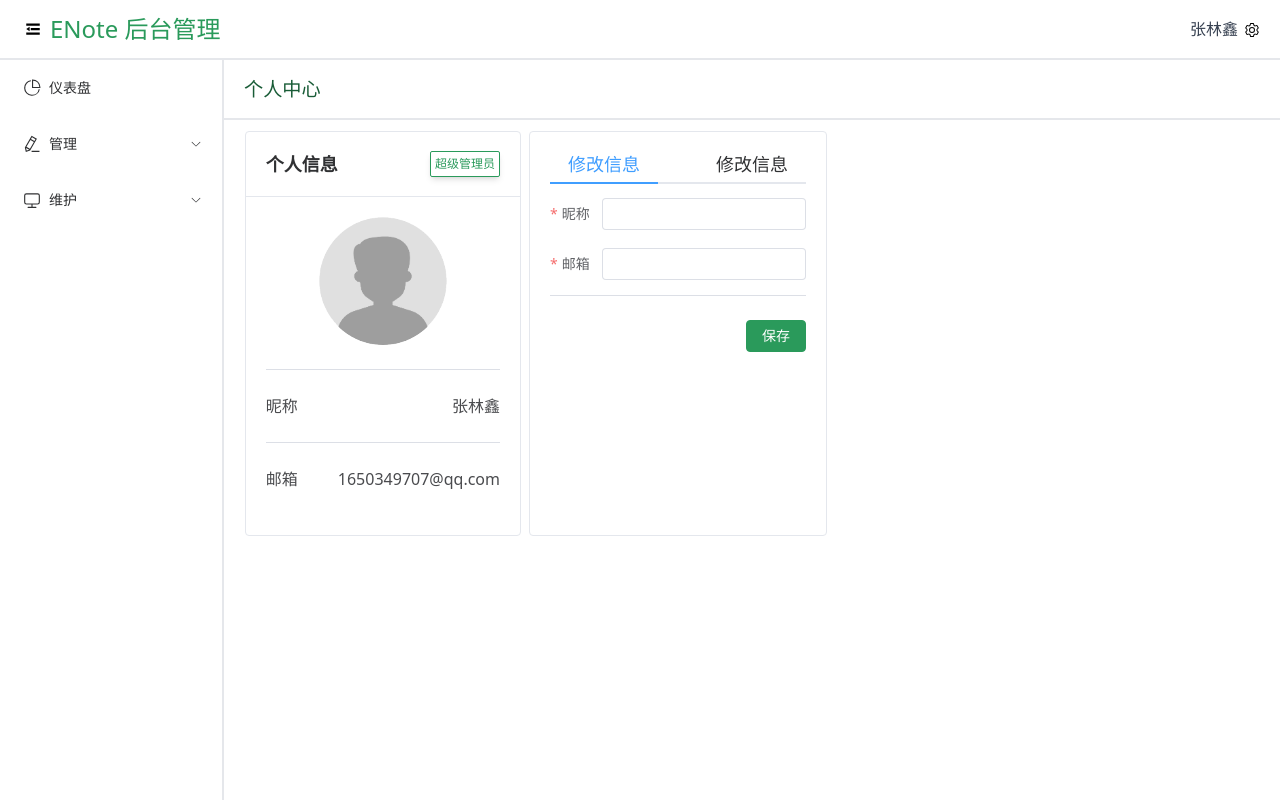
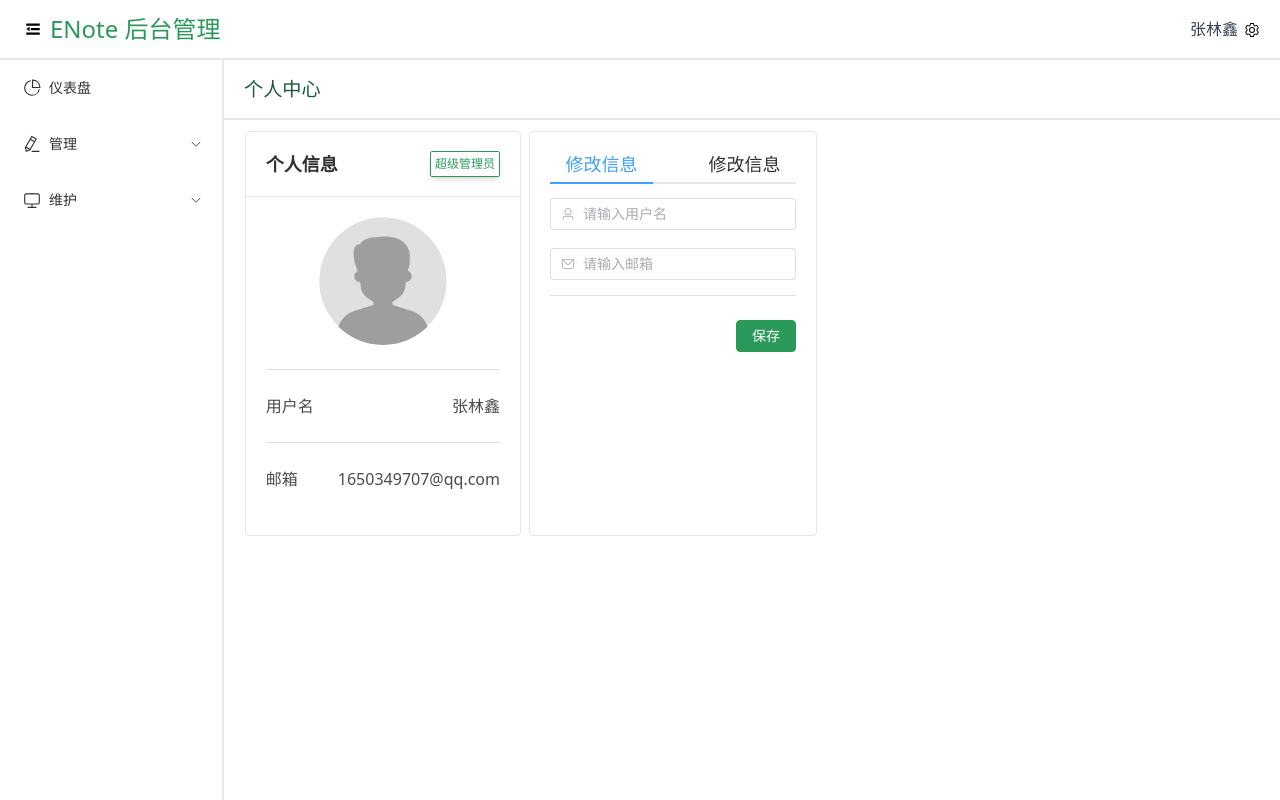
Before and after one commit to linxin4cs/enote-frontend, a Vue app: page /#/admin/userinfo in a window 1280 px wide. Built offline with nearby package versions, Linux system fonts and the light colour scheme.

Commit message:
feat: 调整 后台管理系统-个人中心 和 认证模块 表单样式

```diff
--- a/src/components/Auth/LoginBlock.vue
+++ b/src/components/Auth/LoginBlock.vue
@@ -1,37 +1,35 @@
 <script setup>
-import { Lock, User } from "@element-plus/icons-vue";
-import { reactive } from "vue";
-import { ElMessage } from "element-plus";
+import { Lock, Message, User } from '@element-plus/icons-vue'
+import { reactive } from 'vue'
+import { ElMessage } from 'element-plus'
 
-const props = defineProps(["pageMode"]);
-const pageMode = props.pageMode;
+const props = defineProps(['pageMode'])
+const pageMode = props.pageMode
 
 const form = reactive({
-	username: "",
-	password: "",
-	remember: false,
-});
+	username: '',
+	password: '',
+	remember: false
+})
 
 const login = () => {
 	if (!form.username || !form.password) {
-		ElMessage.warning("请填写用户名和密码！");
+		ElMessage.warning('请填写用户名和密码！')
 	} else {
 		/* empty */
 	}
-};
+}
 </script>
 
 <template>
 	<div>
-		<h2 class="mb-6 text-2xl text-[#2a9a5b]">
-			<RouterLink to="/">ENote</RouterLink> 后台管理
-		</h2>
+		<h2 class="mb-6 text-2xl text-[#2a9a5b]"><RouterLink to="/">ENote</RouterLink> 后台管理</h2>
 		<!--		<div>测试内容</div>-->
 		<div class="w-72 mb-2">
 			<el-input v-model="form.username" type="text" placeholder="邮箱">
 				<template #prefix>
 					<el-icon>
-						<User />
+						<Message />
 					</el-icon>
 				</template>
 			</el-input>
@@ -48,16 +46,11 @@ const login = () => {
 
 		<div class="m-2 w-72 mx-auto flex items-center justify-between">
 			<el-checkbox v-model="form.remember" label="记住我" />
-			<router-link
-				:to="pageMode === 'admin' ? '/admin/auth/forget' : '/auth/forget'"
-				class="flex"
-			>
+			<router-link :to="pageMode === 'admin' ? '/admin/auth/forget' : '/auth/forget'" class="flex">
 				<el-link>忘记密码?</el-link>
 			</router-link>
 		</div>
-		<el-button @click="login" class="w-24" color="#67c23aff" plain>
-			登录
-		</el-button>
+		<el-button @click="login" class="w-24" color="#67c23aff" plain> 登录 </el-button>
 		<div v-if="pageMode === 'user'" class="flex flex-col items-center">
 			<el-divider>
 				<span class="text-xs text-gray-400">没有账号？</span>
--- a/src/components/Auth/RegisterBlock.vue
+++ b/src/components/Auth/RegisterBlock.vue
@@ -1,133 +1,129 @@
 <script setup>
-import { User, Lock, Message, EditPen } from "@element-plus/icons-vue";
-import { reactive, ref } from "vue";
-import { ElMessage } from "element-plus";
+import { Lock, Message, EditPen } from '@element-plus/icons-vue'
+import { reactive, ref } from 'vue'
+import { ElMessage } from 'element-plus'
 
 const form = reactive({
-	username: "",
-	password: "",
-	passwordAgain: "",
-	email: "",
-	code: "",
-});
+	// username: '',
+	password: '',
+	passwordAgain: '',
+	email: '',
+	code: ''
+})
 
 const validateUsername = (rule, value, callback) => {
-	if (value === "") {
-		callback(new Error("请输入用户名"));
+	if (value === '') {
+		callback(new Error('请输入用户名'))
 	} else if (!/^[a-zA-Z0-9\u4e00-\u9fa5]+$/.test(value)) {
-		callback(new Error("用户名只能包中文、英文和数字"));
+		callback(new Error('用户名只能包中文、英文和数字'))
 	} else {
-		callback();
+		callback()
 	}
-};
+}
 
 const ValidatePasswordAgain = (rule, value, callback) => {
-	if (value === "") {
-		callback(new Error("请再次输入密码"));
+	if (value === '') {
+		callback(new Error('请再次输入密码'))
 	} else if (value !== form.password) {
-		callback(new Error("两次输入密码不一致"));
+		callback(new Error('两次输入密码不一致'))
 	} else {
-		callback();
+		callback()
 	}
-};
+}
 
 const rules = {
 	username: [
-		{ validator: validateUsername, trigger: ["blur", "change"] },
+		{ validator: validateUsername, trigger: ['blur', 'change'] },
 		{
 			min: 3,
 			max: 8,
-			message: "长度只能在 3 到 8 之间",
-			trigger: ["blur", "change"],
-		},
+			message: '长度只能在 3 到 8 之间',
+			trigger: ['blur', 'change']
+		}
 	],
 	password: [
-		{ required: true, message: "请输入密码", trigger: ["change", "blur"] },
+		{ required: true, message: '请输入密码', trigger: ['change', 'blur'] },
 		{
 			min: 6,
 			max: 16,
-			message: "长度只能在 6 到 16 之间",
-			trigger: ["blur", "change"],
-		},
+			message: '长度只能在 6 到 16 之间',
+			trigger: ['blur', 'change']
+		}
 	],
-	passwordAgain: [
-		{ validator: ValidatePasswordAgain, trigger: ["blur", "change"] },
-	],
+	passwordAgain: [{ validator: ValidatePasswordAgain, trigger: ['blur', 'change'] }],
 	email: [
 		{
 			required: true,
-			message: "请输入邮箱地址",
-			trigger: ["blur", "change"],
+			message: '请输入邮箱地址',
+			trigger: ['blur', 'change']
 		},
 		{
-			type: "email",
-			message: "请输入合法的邮件地址",
-			trigger: ["blur", "change"],
-		},
+			type: 'email',
+			message: '请输入合法的邮件地址',
+			trigger: ['blur', 'change']
+		}
 	],
 	code: [
 		{
 			required: true,
-			message: "请输入验证码",
-			trigger: ["blur", "change"],
-		},
-	],
-};
+			message: '请输入验证码',
+			trigger: ['blur', 'change']
+		}
+	]
+}
 
-const isEmailValid = ref(false);
-const formRef = ref();
-const coldDownTime = ref(0);
+const isEmailValid = ref(false)
+const formRef = ref()
+const coldDownTime = ref(0)
 
 const onValidate = (prop, isValid) => {
-	if (prop === "email") {
-		isEmailValid.value = isValid;
+	if (prop === 'email') {
+		isEmailValid.value = isValid
 	}
-};
+}
 
 const register = () => {
 	formRef.value.validate((isValid) => {
 		if (isValid) {
 			/* empty */
 		} else {
-			ElMessage.warning("请填写完整信息");
+			ElMessage.warning('请填写完整信息')
 		}
-	});
-};
+	})
+}
 
-const validateEmail = () => {};
+const validateEmail = () => {}
 </script>
 
 <template>
 	<div>
 		<h2 class="mb-6 text-2xl text-[#2a9a5b]">注册</h2>
-		<el-form
-			:model="form"
-			:rules="rules"
-			@validate="onValidate"
-			ref="formRef"
-			class="w-72"
-		>
-			<el-form-item prop="username">
-				<el-input
-					v-model="form.username"
-					:maxlength="8"
-					placeholder="用户名"
-					type="text"
-				>
+		<el-form :model="form" :rules="rules" @validate="onValidate" ref="formRef" class="w-72">
+			<!--			<el-form-item prop="username">-->
+			<!--				<el-input-->
+			<!--					v-model="form.username"-->
+			<!--					:maxlength="8"-->
+			<!--					placeholder="用户名"-->
+			<!--					type="text"-->
+			<!--				>-->
+			<!--					<template #prefix>-->
+			<!--						<el-icon>-->
+			<!--							<User />-->
+			<!--						</el-icon>-->
+			<!--					</template>-->
+			<!--				</el-input>-->
+			<!--			</el-form-item>-->
+			<el-form-item prop="email">
+				<el-input v-model="form.email" placeholder="邮箱" type="text">
 					<template #prefix>
 						<el-icon>
-							<User />
+							<Message />
 						</el-icon>
 					</template>
 				</el-input>
 			</el-form-item>
 			<el-form-item prop="password">
-				<el-input
-					:maxlength="16"
-					v-model="form.password"
-					placeholder="密码"
-					type="password"
-				>
+				<el-input :maxlength="16" v-model="form.password" placeholder="密码" type="password">
 					<template #prefix>
 						<el-icon>
 							<Lock />
@@ -149,24 +145,10 @@ const validateEmail = () => {};
 					</template>
 				</el-input>
 			</el-form-item>
-			<el-form-item prop="email">
-				<el-input v-model="form.email" placeholder="邮箱" type="text">
-					<template #prefix>
-						<el-icon>
-							<Message />
-						</el-icon>
-					</template>
-				</el-input>
-			</el-form-item>
 			<el-form-item prop="code">
 				<el-row :gutter="10">
 					<el-col :span="17">
-						<el-input
-							maxlength="6"
-							v-model="form.code"
-							placeholder="验证码"
-							type="text"
-						>
+						<el-input maxlength="6" v-model="form.code" placeholder="验证码" type="text">
 							<template #prefix>
 								<el-icon>
 									<EditPen />
@@ -179,19 +161,13 @@ const validateEmail = () => {};
 							@click="validateEmail"
 							color="#67c23aff"
 							:disabled="!isEmailValid || coldDownTime > 0"
-							>{{
-								coldDownTime > 0
-									? "请稍后 " + coldDownTime + "秒"
-									: "获取验证码"
-							}}
+							>{{ coldDownTime > 0 ? '请稍后 ' + coldDownTime + '秒' : '获取验证码' }}
 						</el-button>
 					</el-col>
 				</el-row>
 			</el-form-item>
 		</el-form>
-		<el-button @click="register" color="#e6a23cff" plain class="w-24"
-			>立即注册
-		</el-button>
+		<el-button @click="register" color="#e6a23cff" plain class="w-24">立即注册 </el-button>
 		<el-divider>
 			<span class="text-gray-400 text-xs">已有账号？</span>
 		</el-divider>
--- a/src/views/UserInfoView.vue
+++ b/src/views/UserInfoView.vue
@@ -3,6 +3,7 @@ import { ref } from 'vue'
 
 import defaultAvatar from '@/assets/default_avatar.png'
 import { ElMessage } from 'element-plus'
+import { User, Message, Lock } from '@element-plus/icons-vue'
 
 const avatarUploadVisible = ref(false)
 const avatar = ref([])
@@ -77,7 +78,7 @@ function handleSaveEdit() {
 				<el-divider />
 				<div class="text-[#4a4b4eff]">
 					<div class="flex justify-between">
-						<span class="mr-10">昵称</span>
+						<span class="mr-10">用户名</span>
 						<span>张林鑫</span>
 					</div>
 					<el-divider />
@@ -91,27 +92,57 @@ function handleSaveEdit() {
 		<el-card shadow="hover">
 			<el-tabs stretch class="mt-[-0.5rem]">
 				<el-tab-pane>
-					<template #label> <span class="hover:text-[#2a9a5b] text-lg"> 修改信息 </span> </template>
-					<el-form label-width="auto" class="max-w-64">
-						<el-form-item label="昵称" required>
-							<el-input />
+					<template #label> <span class="hover:text-[#2a9a5b] text-lg">修改信息</span> </template>
+					<el-form label-width="auto" class="min-w-[14.5rem] max-w-64">
+						<el-form-item required>
+							<el-input placeholder="请输入用户名">
+								<template #prefix>
+									<el-icon>
+										<User />
+									</el-icon>
+								</template>
+							</el-input>
 						</el-form-item>
-						<el-form-item label="邮箱" required>
-							<el-input />
+						<el-form-item required>
+							<el-input placeholder="请输入邮箱">
+								<template #prefix>
+									<el-icon>
+										<Message />
+									</el-icon>
+								</template>
+							</el-input>
 						</el-form-item>
 					</el-form>
 				</el-tab-pane>
 				<el-tab-pane>
-					<template #label> <span class="hover:text-[#2a9a5b] text-lg"> 修改信息 </span> </template>
+					<template #label> <span class="hover:text-[#2a9a5b] text-lg">修改信息</span></template>
 					<el-form label-width="auto" class="max-w-64">
-						<el-form-item label="旧密码" required>
-							<el-input />
+						<el-form-item required>
+							<el-input placeholder="旧密码">
+								<template #prefix>
+									<el-icon>
+										<Lock />
+									</el-icon>
+								</template>
+							</el-input>
 						</el-form-item>
-						<el-form-item label="新密码" required>
-							<el-input />
+						<el-form-item required>
+							<el-input placeholder="新密码">
+								<template #prefix>
+									<el-icon>
+										<Lock />
+									</el-icon>
+								</template>
+							</el-input>
 						</el-form-item>
-						<el-form-item label="确认新密码" required>
-							<el-input />
+						<el-form-item required>
+							<el-input placeholder="确认新密码">
+								<template #prefix>
+									<el-icon>
+										<Lock />
+									</el-icon>
+								</template>
+							</el-input>
 						</el-form-item>
 					</el-form>
 				</el-tab-pane>
```
